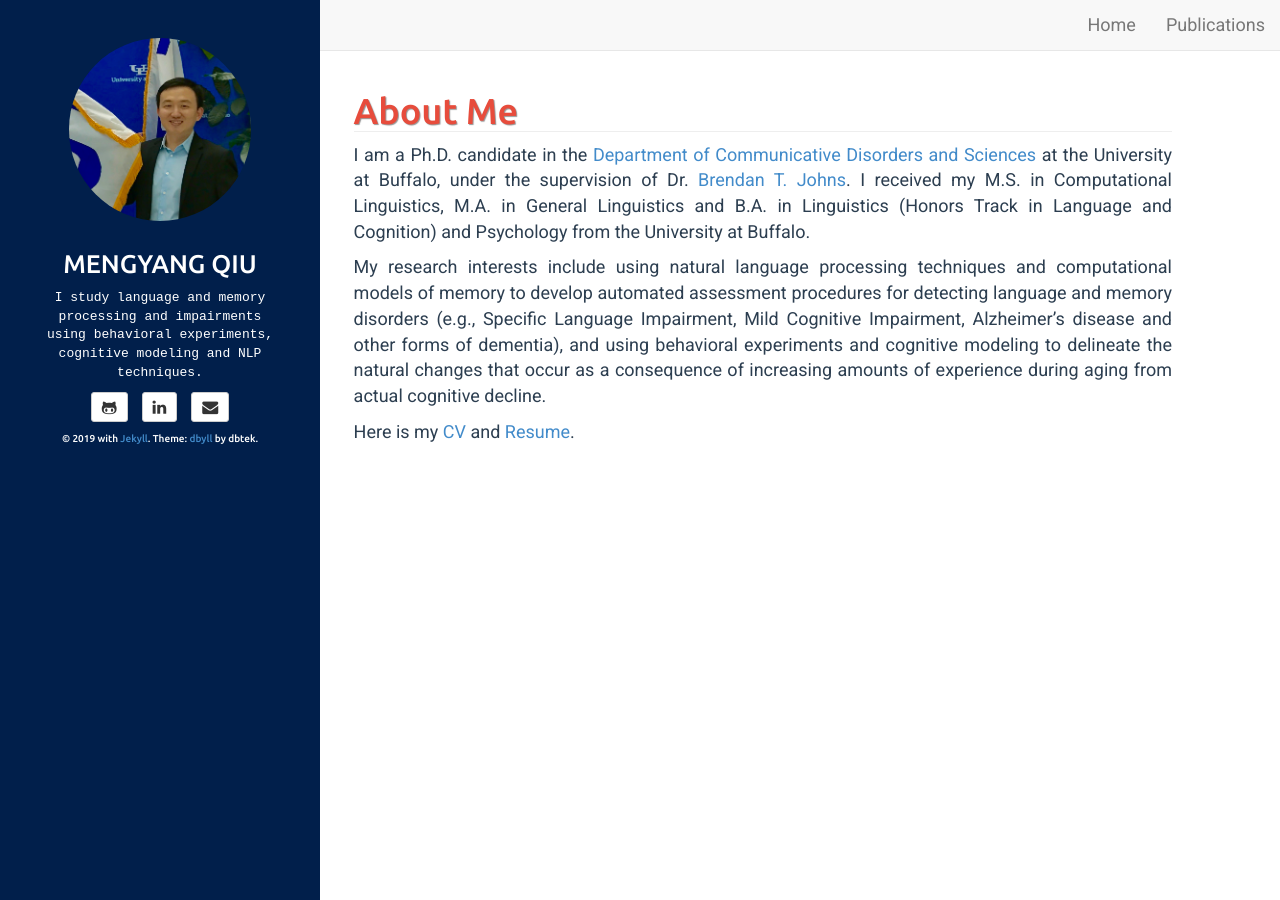
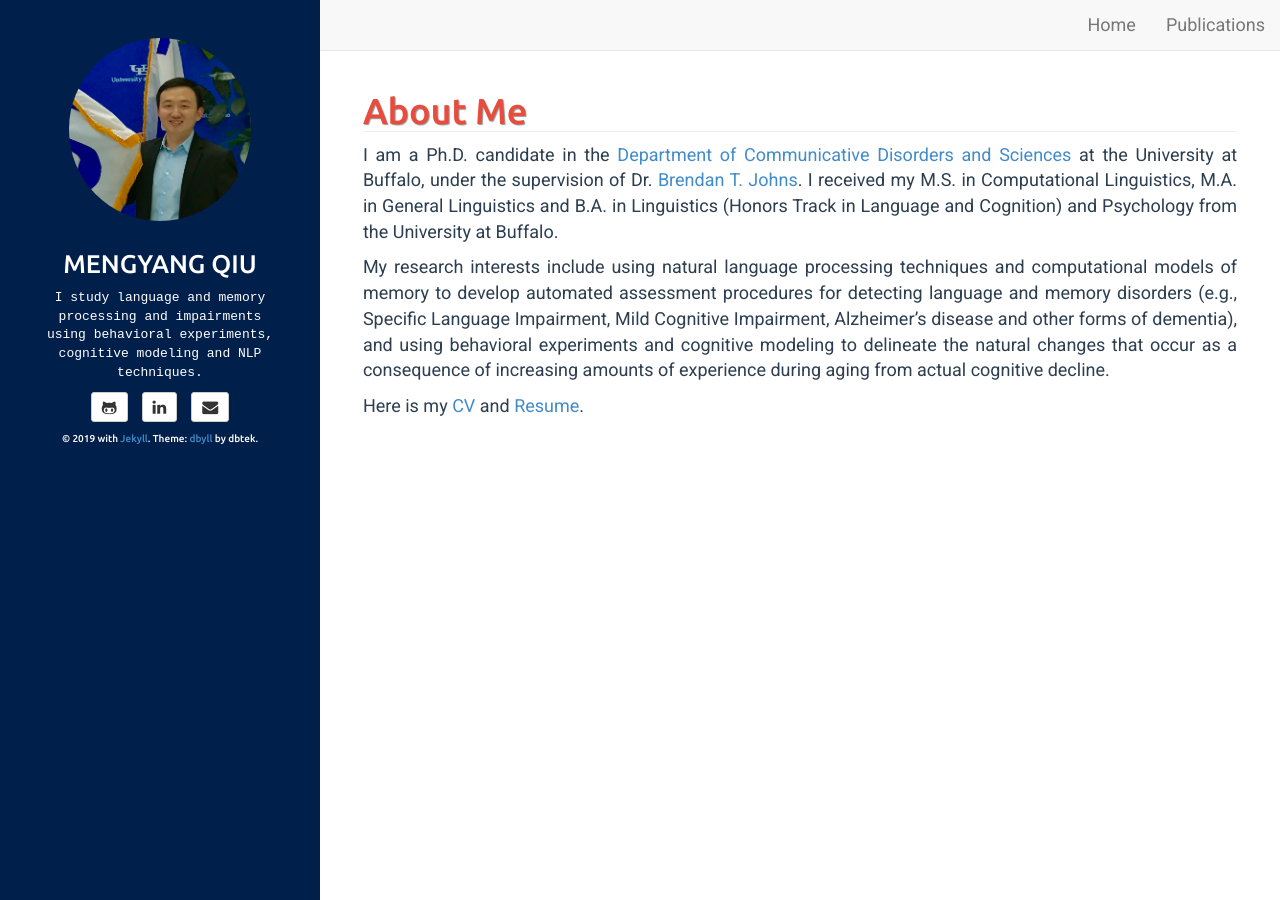
Before and after one commit to mengyangq/mengyangq.github.io, a Jekyll site: the page built from index.html, in a window 1280 px wide. Built offline with Jekyll 4.4.1, drawn with Linux system fonts in a browser that asks for light colours.

Commit message:
Update style.css

```diff
--- a/assets/css/style.css
+++ b/assets/css/style.css
@@ -6,9 +6,9 @@ body{
 }
 
 .home_class{
-	padding-right: 10%;
+	padding-right: 3%;
 	padding-top: 70px;
-	padding-left: 2%;
+	padding-left: 3%;
 }
 
 .sidebar {
```
